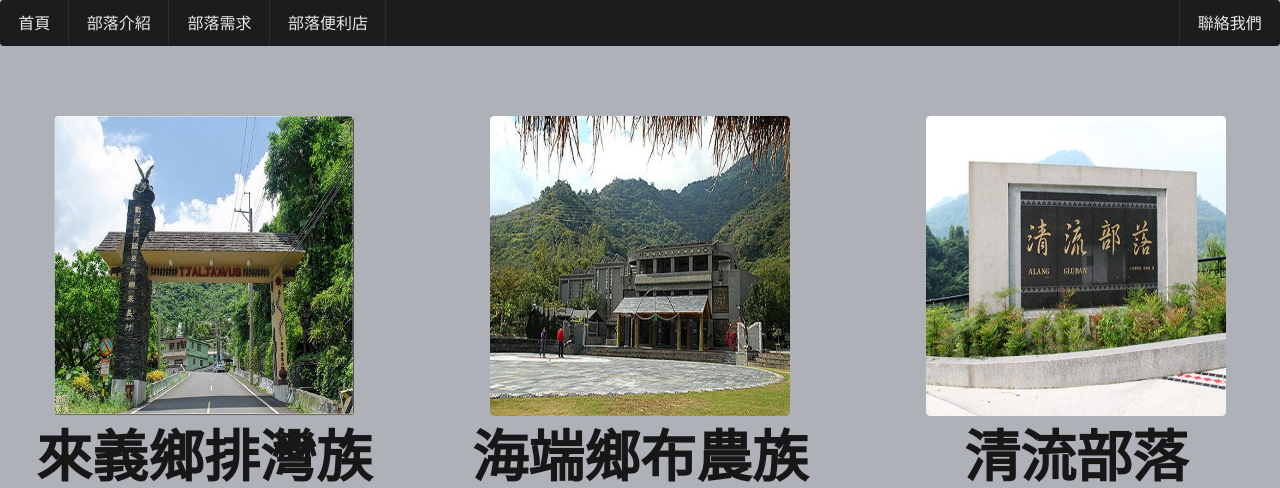
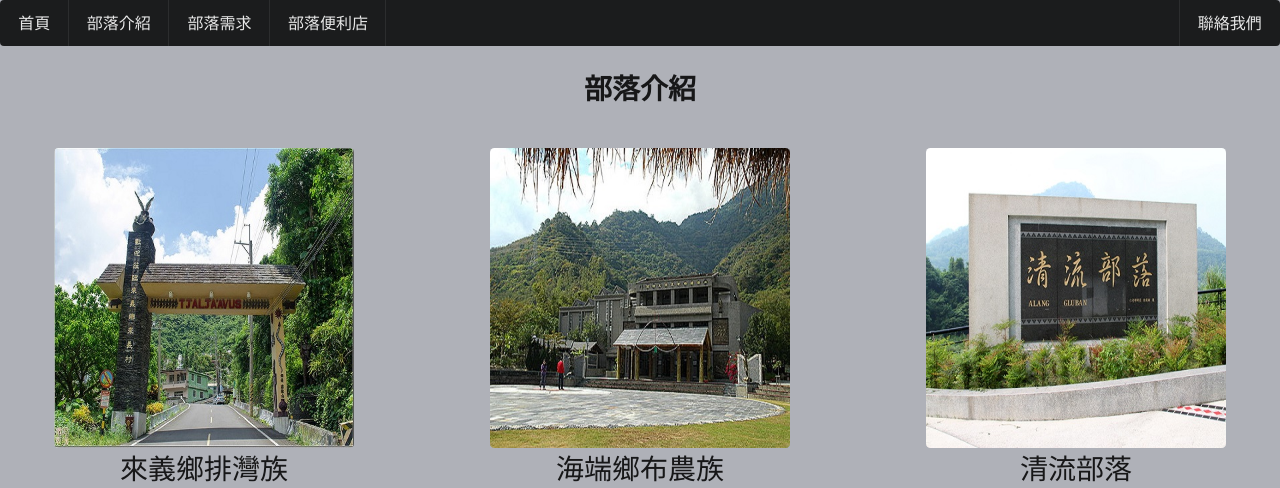
Before and after one commit to FCU21-Prophet/Tribal-Care, a Flask app: page /about in a window 1280 px wide. Shown: the top 488 px of the page. Run offline with Flask 2, Linux system fonts and the light colour scheme.

Commit message:
fix some error

```diff
--- a/templates/about.html
+++ b/templates/about.html
@@ -22,7 +22,7 @@
             <a class="item" href="#">聯絡我們</a>
         </div>
     </div>
-    <h1 class="ui center aligned header" 部落介紹</h1>
+    <h1 class="ui center aligned header">部落介紹</h1>
     <div class="ui grid" style="margin-top:2em;text-align:center;">
         <div id="row1" class="three column row">
             <div class="column">
```
